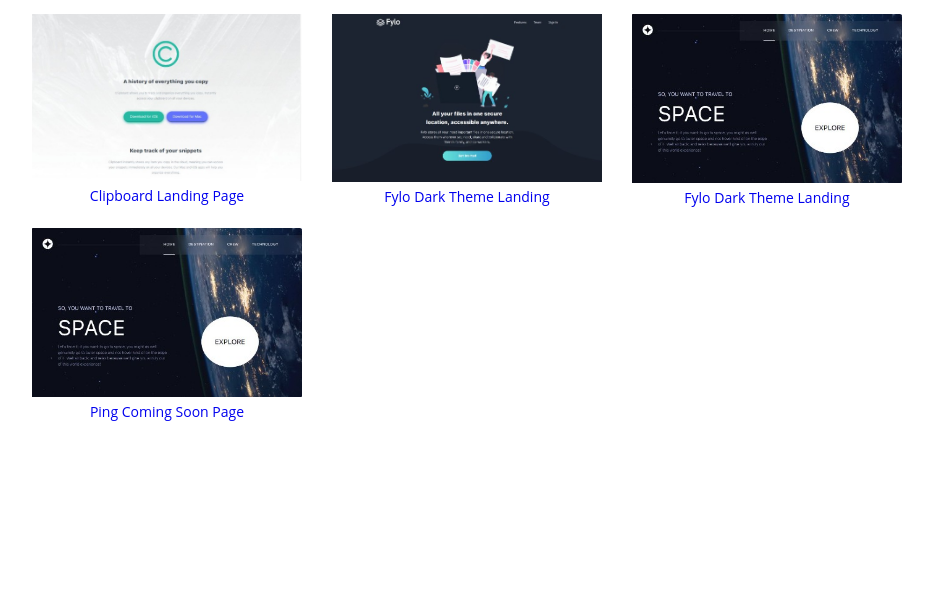
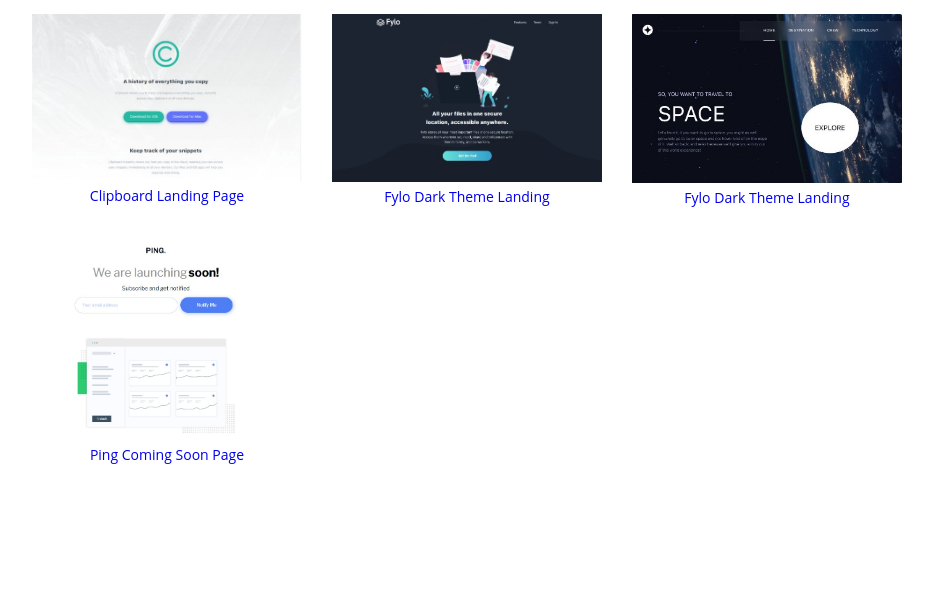
Before and after one commit to phil0452/webportfolio, a plain HTML site: page index.html in a window 1280 px wide. Shown: the part 1679-2273 px from the top of the page, without its empty margins (173-1106 px from the left). Drawn offline with Linux system fonts and the light colour scheme.

Commit message:
Update index.html

```diff
--- a/index.html
+++ b/index.html
@@ -79,7 +79,7 @@
                 <a href="https://clipboard-landing-page-master-lake.vercel.app/"><img src="img/clipboard-landing-page.jpg"alt="clipboard landing page"/> <span>Clipboard Landing Page</span></a>
                 <a href="https://fylo-dark-theme-landing-page-master-tawny-sigma.vercel.app/"><img src="img/fylo-dark-theme-landing.jpg"alt="fylo dark theme landing"/> <span>Fylo Dark Theme Landing</span></a>
                 <a href="https://spacetourism-xi.vercel.app/"><img src="img/space-tourism.jpg"alt="space tourism"/> <span>Fylo Dark Theme Landing</span></a>
-                <a href="https://ping-coming-soon-page-master-xi-ten.vercel.app/"><img src="img/space-tourism.jpg"alt="space tourism"/> <span>Ping Coming Soon Page</span></a>
+                <a href="https://ping-coming-soon-page-master-xi-ten.vercel.app/"><img src="img/ping-coming-soon.jpg"alt="space tourism"/> <span>Ping Coming Soon Page</span></a>
              </div>
         </div>
     </section>
```
